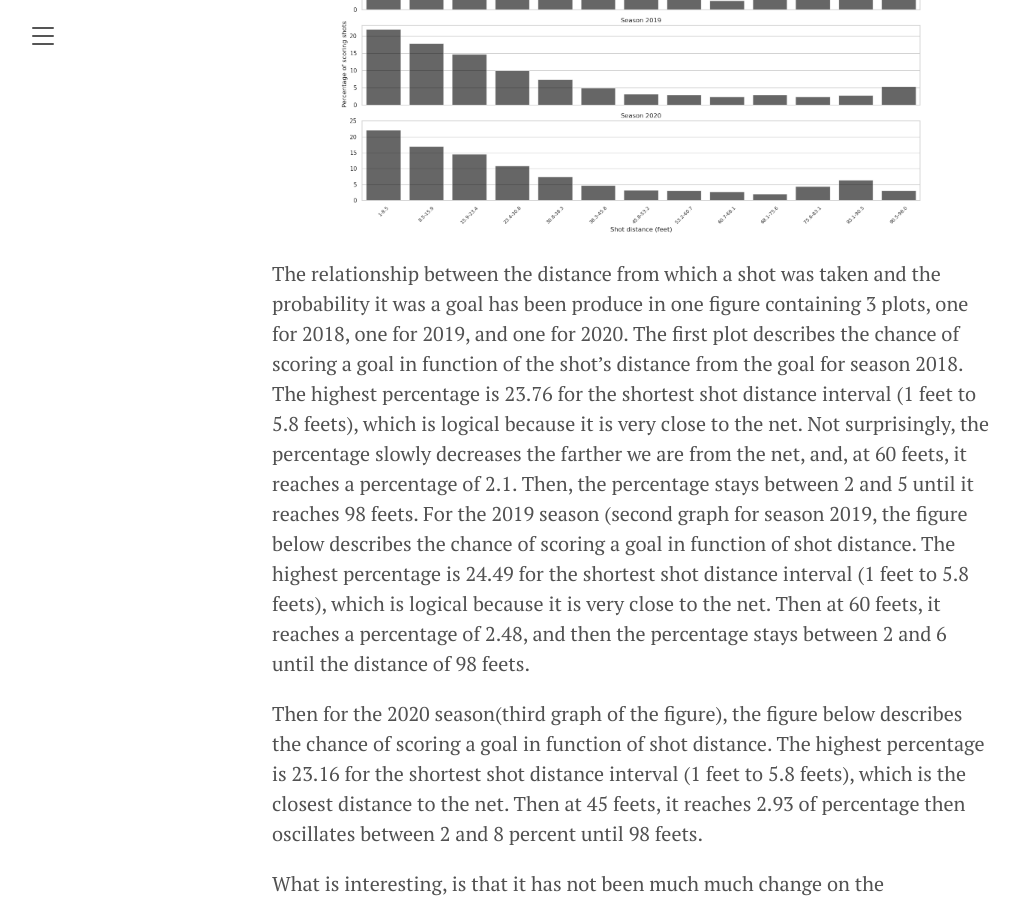
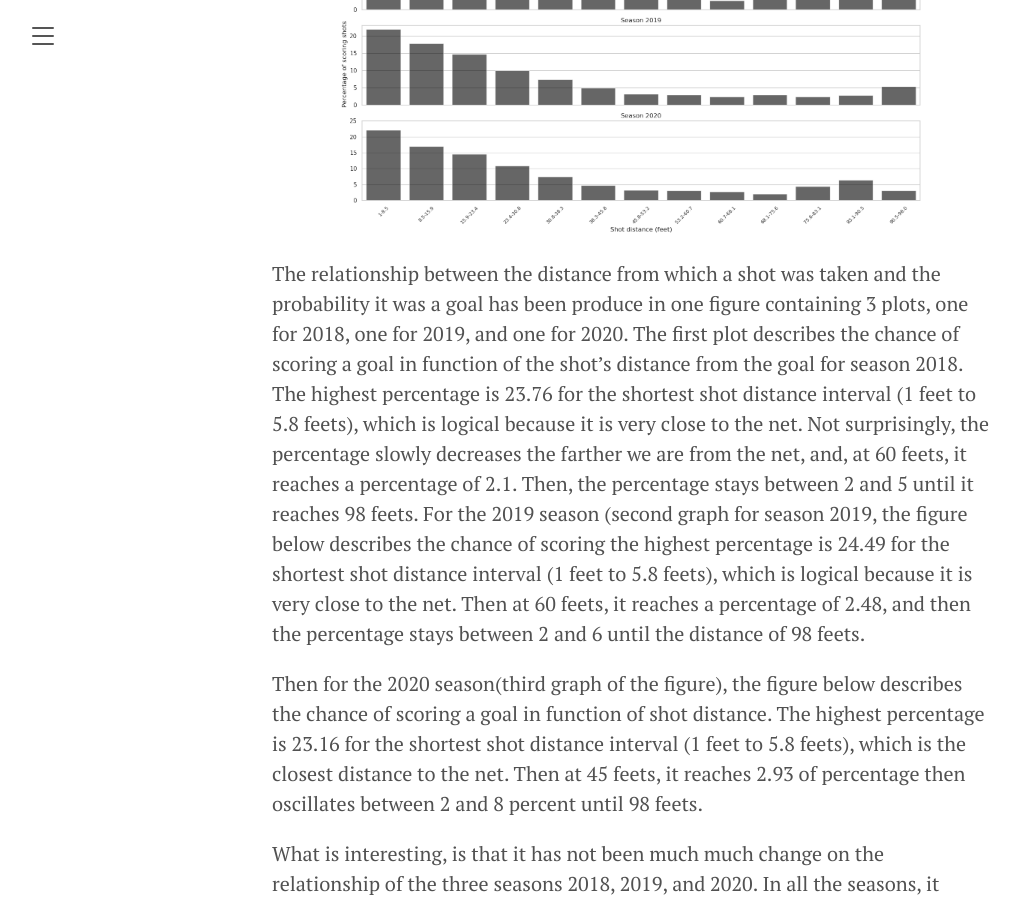
Before and after one commit to jaihon1/IFT6758-Project, a Jekyll site: the page built from blog/_posts/2021-09-28-milestone-1.md, in a window 1280 px wide and 900 px high, scrolled down 12115 px. Shown: the whole window, without its empty margins (8-1027 px from the left). Built offline with Jekyll 4.4.1, drawn with Linux system fonts in a browser that asks for light colours.

Commit message:
Update blog/_posts/2021-09-28-milestone-1.md
Co-authored-by: LaurenceMarcotte <48660119+LaurenceMarcotte@users.noreply.github.com>

```diff
--- a/blog/_posts/2021-09-28-milestone-1.md
+++ b/blog/_posts/2021-09-28-milestone-1.md
@@ -202,7 +202,7 @@ Not surprisingly, the percentage slowly decreases the farther we are from the ne
 it reaches a percentage of 2.1. Then, the percentage stays between 2 and 5 until it reaches
 98 feets.
 For the 2019 season (second graph for season 2019, the figure below describes the chance of scoring
-a goal in function of shot distance. The highest percentage is 24.49 for the shortest shot distance
+the highest percentage is 24.49 for the shortest shot distance
 interval (1 feet to 5.8 feets), which is logical because it is very close to the net.
 Then at 60 feets, it reaches a percentage of 2.48, and then the percentage stays between 2 and 6
 until the distance of 98 feets.
```
